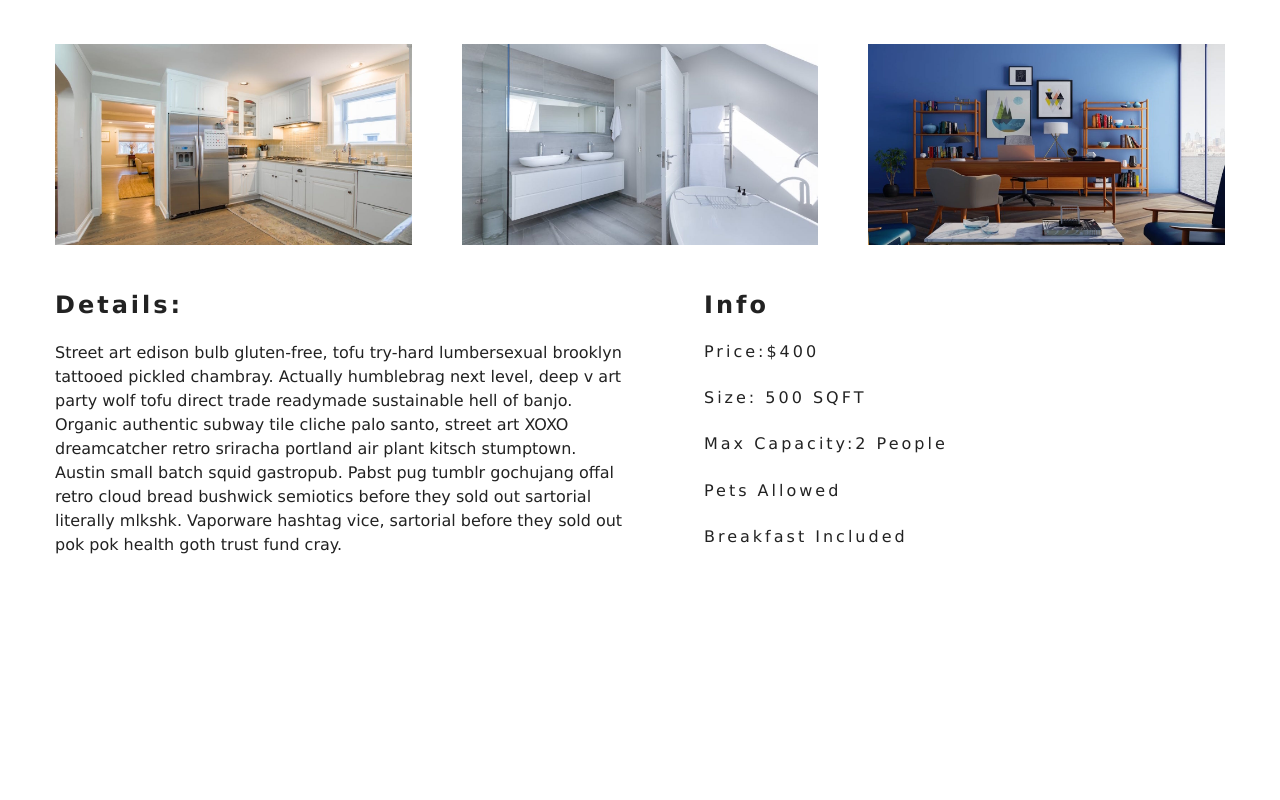
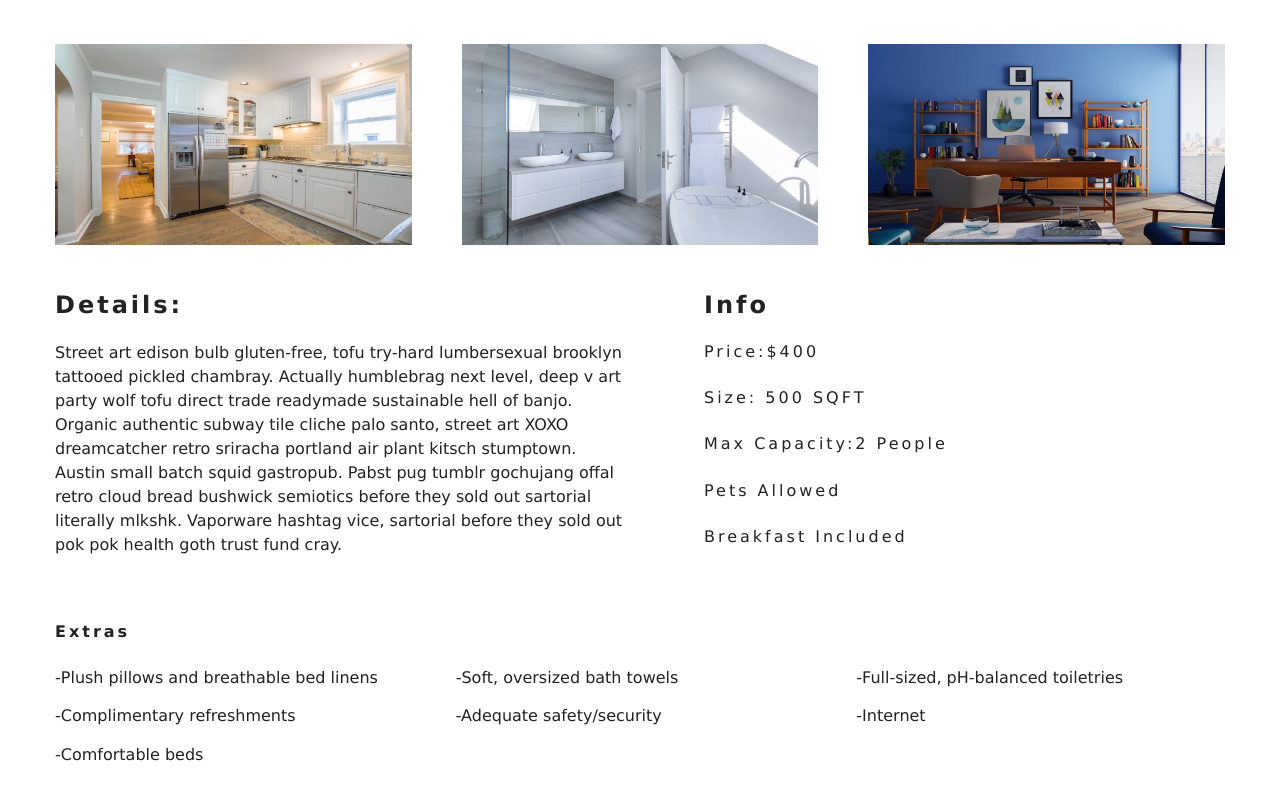
Before and after one commit to Sundaybrian/react-resort, a React (Create React App) app: page /rooms/double-deluxe in a window 1280 px wide. Shown: the part 582-1382 px from the top of the page. Before the commit the page ends 1203 px from the top, so only its background shows below. Built offline with nearby package versions, Linux system fonts and the light colour scheme.

Commit message:
finished the single room component

```diff
--- a/src/pages/SingleRoom.js
+++ b/src/pages/SingleRoom.js
@@ -2,7 +2,6 @@
 import { RoomContext } from "../context/roomContext";
 import defaultBcg from "../images/room-1.jpeg";
 import { Link } from "react-router-dom";
-import Hero from "../components/Hero";
 import Banner from "../components/Banner";
 import StyledHero from "../components/StyledHero";
 
@@ -75,6 +74,15 @@
             </article>
           </div>
         </section>
+
+        <section className="room-extras">
+          <h6>extras</h6>
+          <ul className="extras">
+            {extras.map((item, index) => {
+              return <li key={index}>-{item}</li>;
+            })}
+          </ul>
+        </section>
       </>
     );
   }
```
